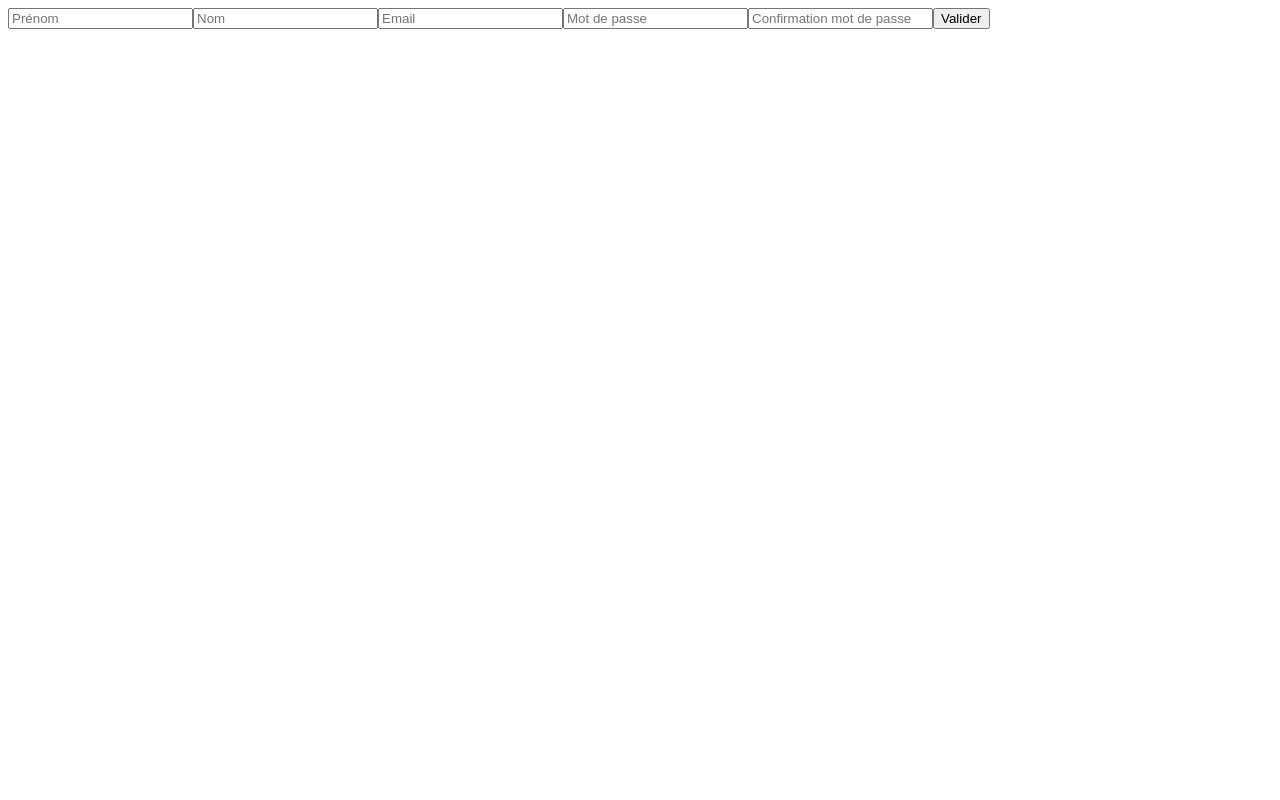
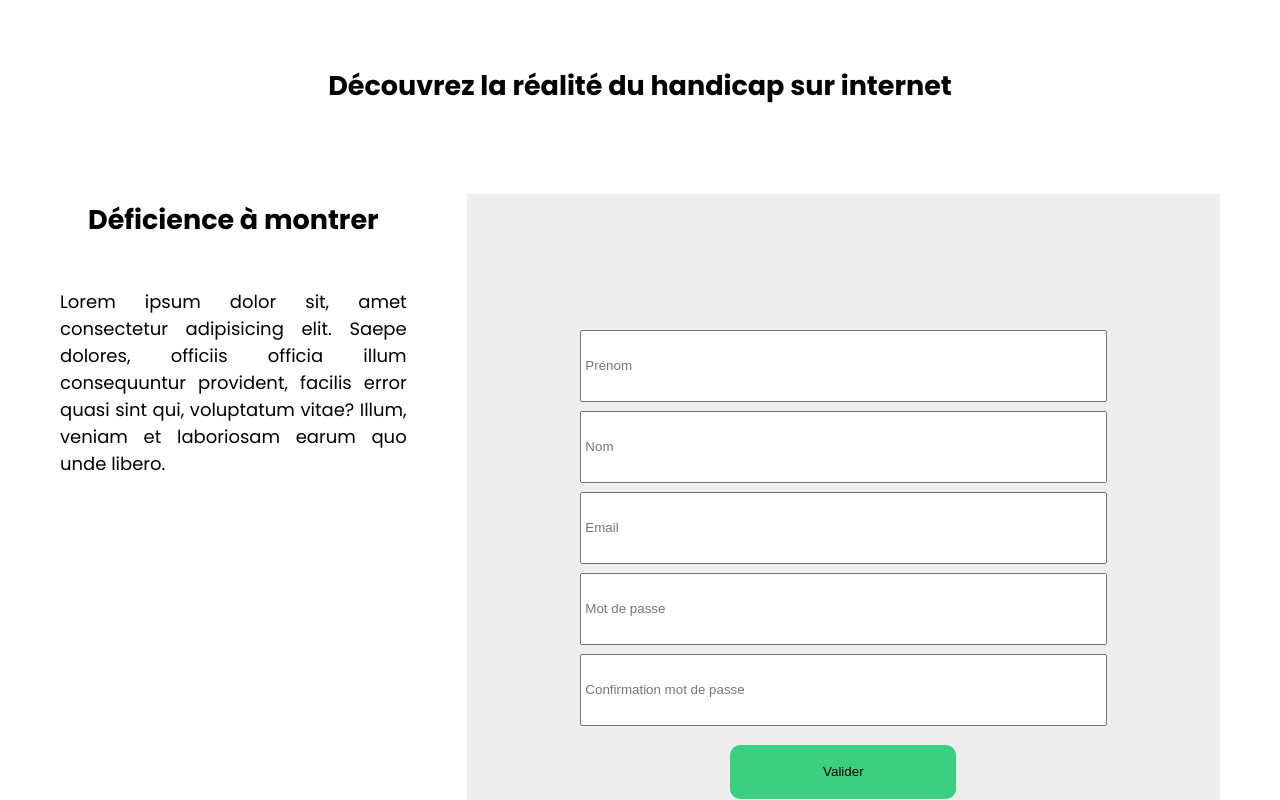
Before and after one commit to julien44830/equityweb, a React (Vite) app in the folder client/: page /formpage in a window 1280 px wide. Shown: the top 800 px of the page. Built offline with nearby package versions, Linux system fonts and the light colour scheme.

Commit message:
still css to improve

```diff
--- a/client/src/components/TemplateForm.jsx
+++ b/client/src/components/TemplateForm.jsx
@@ -1,12 +1,16 @@
 function TemplateForm (){
     return (
-        <section>
-            <form>
-                <input type="text" id="firstname" name="firstname" placeholder="Prénom"/>
-                <input type="text" id="lastname" name="lastname" placeholder="Nom"/>
-                <input type="email" id="email" name="email" placeholder="Email"/>
-                <input type="password" id="password" name="password" placeholder="Mot de passe"/>
-                <input type="password" id="password-confirmation" name="password-confirmation" placeholder="Confirmation mot de passe"/>
+        <section className="template-form">
+            <div className="text">
+                <h2>Déficience à montrer</h2>
+                <p>Lorem ipsum dolor sit, amet consectetur adipisicing elit. Saepe dolores, officiis officia illum consequuntur provident, facilis error quasi sint qui, voluptatum vitae? Illum, veniam et laboriosam earum quo unde libero.</p>
+            </div>
+            <form className="form">
+                <input type="text" id="firstname" name="firstname" placeholder=" Prénom "/>
+                <input type="text" id="lastname" name="lastname" placeholder=" Nom "/>
+                <input type="email" id="email" name="email" placeholder=" Email "/>
+                <input type="password" id="password" name="password" placeholder=" Mot de passe"/>
+                <input type="password" id="password-confirmation" name="password-confirmation" placeholder=" Confirmation mot de passe"/>
                 <button type="submit">Valider</button>
             </form>
         </section>
--- a/client/src/main.jsx
+++ b/client/src/main.jsx
@@ -3,15 +3,16 @@ import ReactDOM from "react-dom/client";
 
 import { createBrowserRouter, RouterProvider } from "react-router-dom";
 
-import App from "./App";
+import HomePage from "./pages/HomePage";
 import FormPage from "./pages/FormPage";
 import QuizPage from "./pages/QuizPage";
 import "./styles/globals-utilities.css";
+import "./styles/globals.css"
 
 const router = createBrowserRouter([
   {
     path: "/",
-    element: <App />,
+    element: <HomePage />,
   },
   {
     path:"formpage",
--- a/client/src/pages/FormPage.jsx
+++ b/client/src/pages/FormPage.jsx
@@ -2,7 +2,10 @@ import TemplateForm from "../components/TemplateForm";
 
 function FormPage (){
     return (
+        <section className="formpage">
+        <h1>Découvrez la réalité du handicap sur internet</h1>
         <TemplateForm />
+        </section>
         )
 }
 
--- a/client/src/styles/globals.css
+++ b/client/src/styles/globals.css
@@ -124,3 +124,50 @@ h4 {
 .card:hover {
     background: var(--black);
 }
+
+.formpage{
+    display: flex;
+    flex-direction: column;
+    gap: 40px;
+    text-align: center;
+    margin: 30px;
+}
+
+.template-form{
+    display: grid;
+    grid-template-columns: 1fr 2fr;
+    height: 100vh;
+}
+
+.text{
+    & p {
+        text-align: justify;
+        padding: 30px;
+    }
+}
+
+
+.form {
+    display: flex;
+    flex-direction: column;
+    align-items: center;
+    justify-content: center;
+    gap: 0.5rem;
+    background-color: rgba(197, 193, 195, 0.27);
+    /* padding: 20px; */
+    margin: 30px;
+
+    & input {
+        height: 4rem;
+        width: 70%;
+    }
+
+    & button {
+        height: 3rem;
+        background-color: #3ad07f;
+        border: none;
+        border-radius: 10px;
+        width: 30%;
+        margin-top: 10px;
+    }
+}
```
Also changed, not shown: client/src/components/BlindForm.jsx (added).
